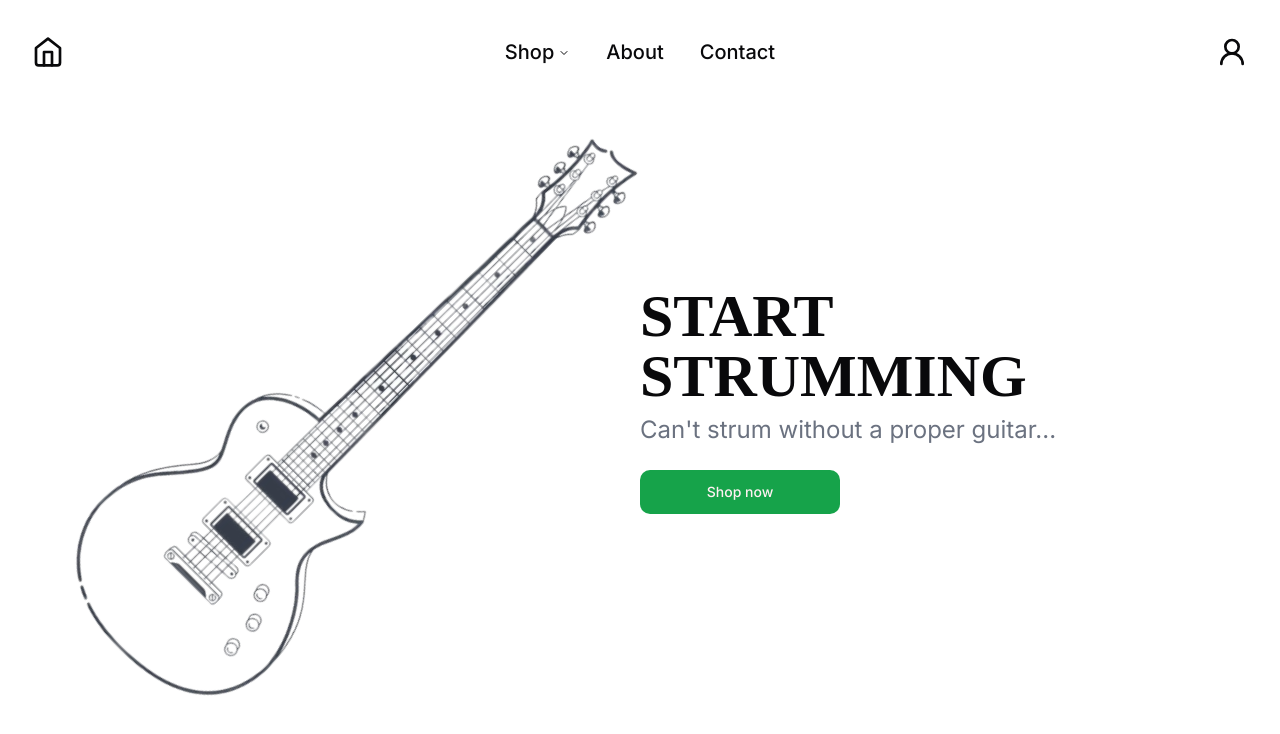
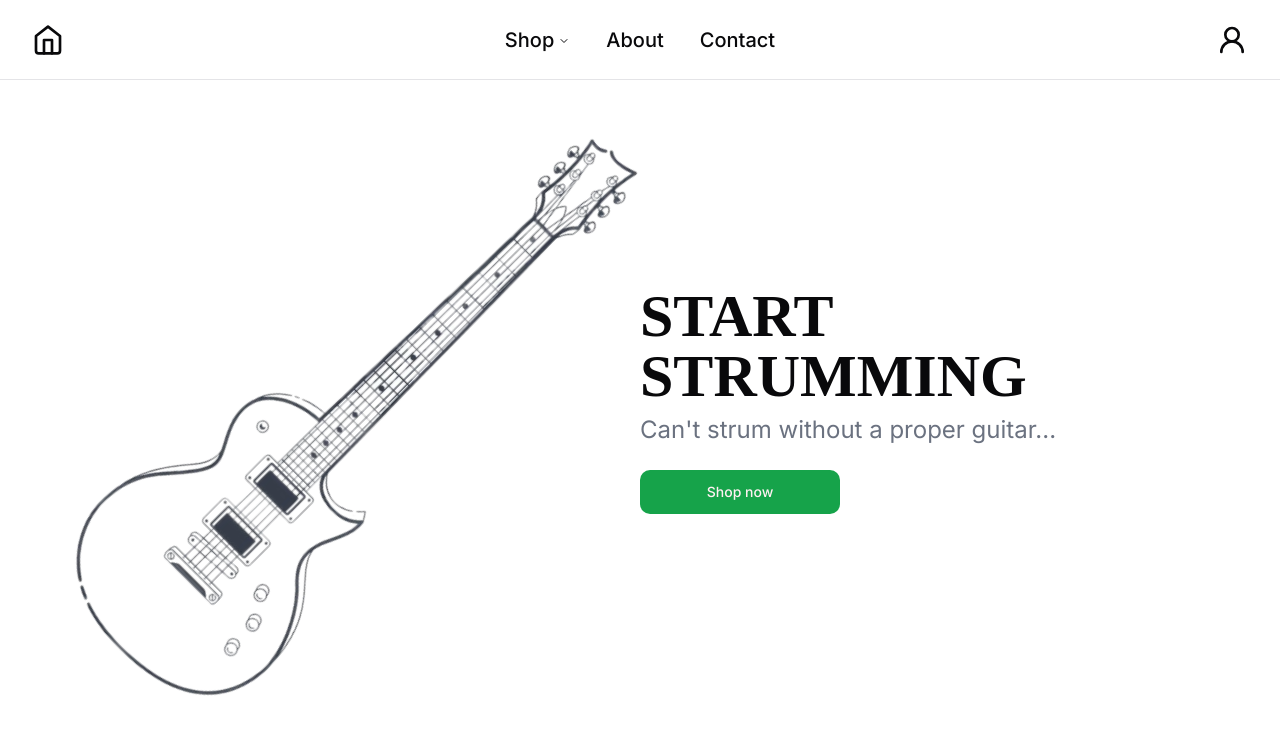
Before and after one commit to BartoszBrodowski/guitar-shop-frontend, a Next.js app: page / in a window 1280 px wide. Shown: the top 734 px of the page. Built offline with nearby package versions, Linux system fonts and the light colour scheme.

Commit message:
styles(navbar): add background blur and border

```diff
--- a/src/app/components/Navbar/index.tsx
+++ b/src/app/components/Navbar/index.tsx
@@ -17,10 +17,10 @@ import * as React from 'react';
 
 const Navbar = () => {
 	return (
-		<div className='flex justify-center relative w-full'>
-			<div className='flex justify-center items-center absolute w-full'>
+		<div className='flex justify-center fixed w-full h-20 blur-background z-30 border-b-[1px]'>
+			<div className='flex justify-center items-center w-full'>
 				<div className='flex justify-start basis-2/6'>
-					<Link className='ml-8 ' href='/home'>
+					<Link className='ml-8 ' href='/'>
 						<HomeIcon className='w-8 h-8' />
 					</Link>
 				</div>
@@ -30,7 +30,7 @@ const Navbar = () => {
 							<NavigationMenuItem>
 								<NavigationMenuTrigger className='text-xl'>Shop</NavigationMenuTrigger>
 								<NavigationMenuContent>
-									<ul className='grid grid-cols-2 gap-3 p-6 md:w-[400px] lg:w-[500px] font-cal-sans'>
+									<ul className='grid grid-cols-2 gap-3 p-6 md:w-[400px] lg:w-[500px]'>
 										<div className='col-span-1'>
 											<NavigationMenuLink href='/shop/guitars'>
 												<h2 className='text-2xl font-semibold'>Guitars</h2>
```
